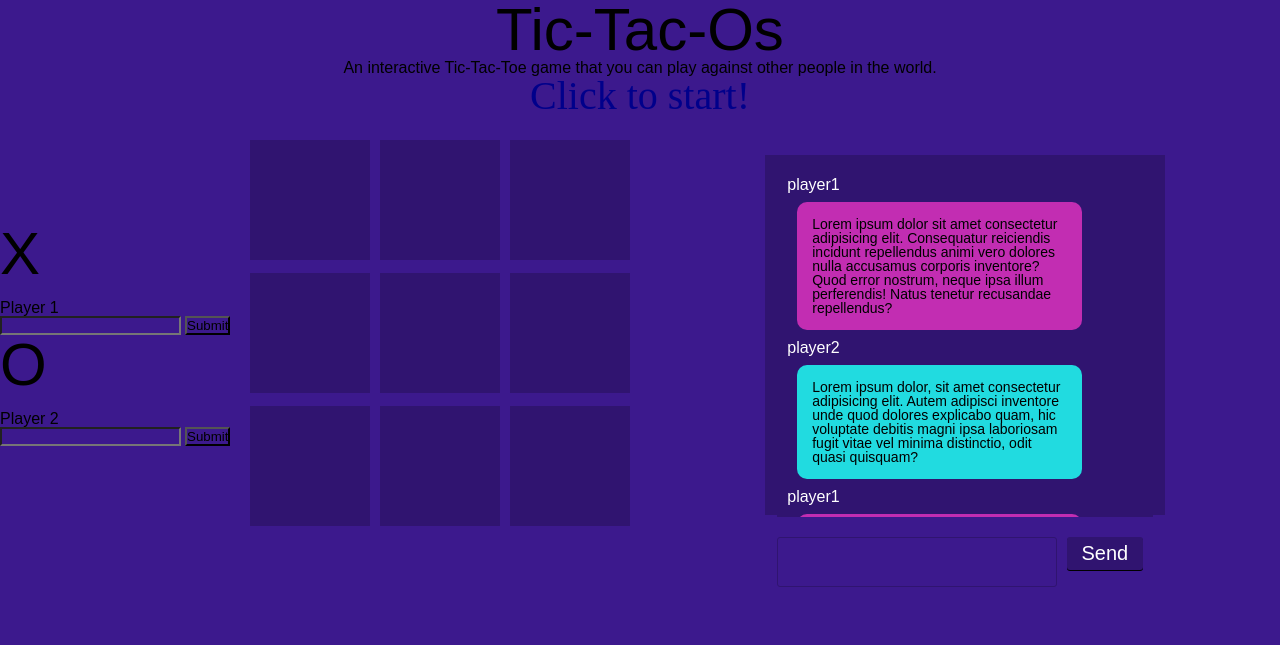
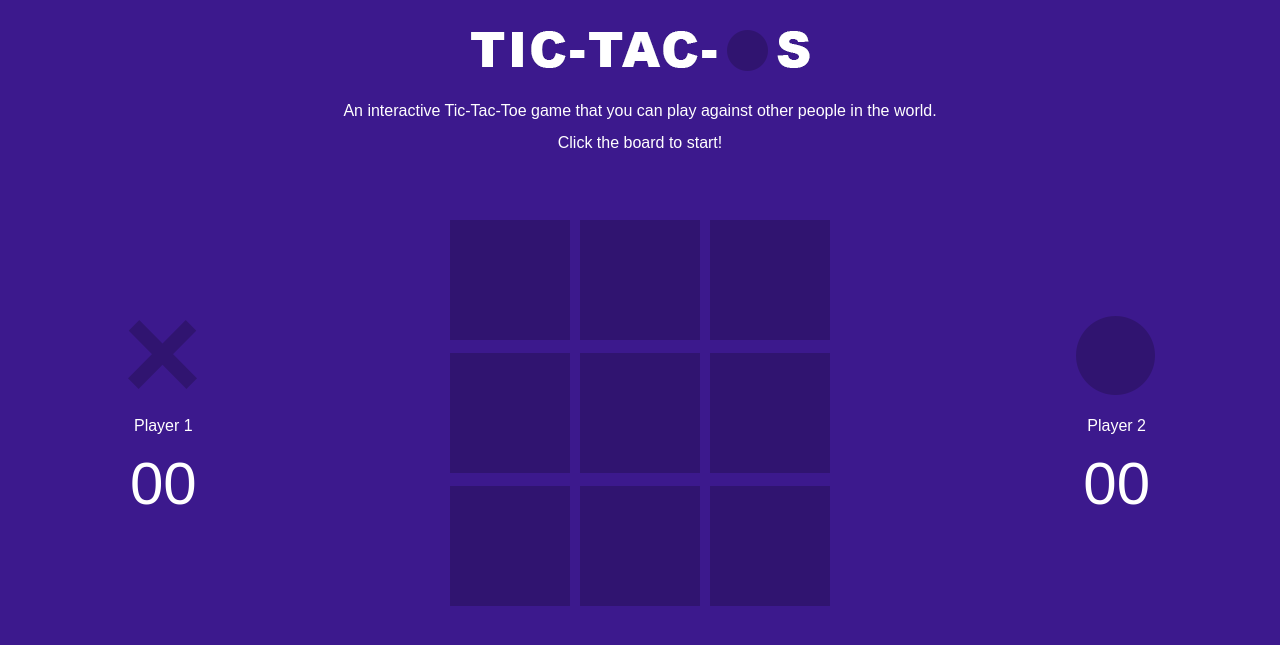
Before and after one commit to dchen95/Tic-Tac-Os, a plain HTML site: page index.html in a window 1280 px wide. Drawn offline with nearby package versions, Linux system fonts and the light colour scheme.

Commit message:
cleaned up and simplified the board. removed chat code and added a few graphics to our images folder

```diff
--- a/assets/style.css
+++ b/assets/style.css
@@ -4,6 +4,7 @@
   font-family: 'Arial', 'Helvetica Neue', 'Helvetica', sans-serif;
   box-sizing: border-box;
   background: #3C198D;
+  color: #ffffff;
 
 }
 #page-container {
@@ -15,7 +16,7 @@
 
 #header {
     background: #3C198D;
-    height: 120px;
+    height: 200px;
     text-align: center;
 }
 
@@ -31,8 +32,13 @@
   background: #3C198D;
 }
 
-#players {
-
+.score {
+  margin: 20px 20px 20px 20px;
+}
+#player_xo {
+  display: flex;
+  flex-direction: column;
+  align-items: center;
 }
 
 #game-board {
@@ -125,7 +131,7 @@ div {
 
 /* --------------- Chat Box -------------- */
 
-#chat-box {
+/* #chat-box {
   width: 400px;
   min-width: 390px;
   height: 360px;
@@ -225,7 +231,7 @@ div {
   font-family: 'Arial', 'Helvetica Neue', 'Helvetica', sans-serif;
   color: #ffffff;
 }
-
+ */
 
 #player1 {
 
--- a/index.html
+++ b/index.html
@@ -1,7 +1,6 @@
 <!DOCTYPE html>
 <head>
     <title>Tic-Tac-Os</title>
-    <!-- Framework links that Malik found goes here-->
     <!-- Firebase reference -->
     <script src="https://www.gstatic.com/firebasejs/4.12.1/firebase.js"></script>
 
@@ -26,33 +25,28 @@
         <!-- Header -->
             <header id="header" class="main-header text-center">
                 <!-- insert logo image here -->
-                <h1>Tic-Tac-Os</h1>
+                <img src="assets/images/title.png">
                 <p>An interactive Tic-Tac-Toe game that you can play against other people in the world.</p>
-                <h2 id="subtitle">Click to start!</h2>
+                <br>
+                <p id="subtitle">Click the board to start!</p>
             </header>
 
         <!-- ########## Main Content (Game Board / Chat Box) ########### -->
             <div id="main-content" class="container">
-                <div id="players">
-                    <h1 id="x">X</h1>
-                    <br>
-                    <p>Player 1</p>
+                <div id="player_xo">
                     <div>
+                    <img src="assets/images/x_p1.png">
+                    <center><p>Player 1</p></center>
+                    </div>
+                    <!-- <div>
                         <form action="#" method="post">
                           <input type="text" id="name" name="player_1">
                           <button type="submit">Submit</button>
                         </form>
-                      </div>
-
-                    <h1 id="o">O</h1>
-                    <br>
-                    <p>Player 2</p>
-                    <div>
-                        <form action="#" method="post">
-                            <input type="text" id="name" name="player_1">
-                            <button type="submit">Submit</button>
-                        </form>
-                        </div>
+                    </div> -->
+                    <div class="score">
+                        <h1 id="score-x">00</h1>
+                    </div>
                 </div>
 
                 <div id="game-board">
@@ -168,19 +162,26 @@
                                 </div>
                             </td>
                         </tr>
-                    <!-- <div class="tile-1 tiles">1</div> -->
-                    <!-- <div class="tile-2 tiles">2</div> -->
-                    <!-- <div class="tile-3 tiles">3</div> -->
-                    <!-- <div class="tile-4 tiles">4</div> -->
-                    <!-- <div class="tile-5 tiles">5</div> -->
-                    <!-- <div class="tile-6 tiles">6</div> -->
-                    <!-- <div class="tile-7 tiles">7</div> -->
-                    <!-- <div class="tile-8 tiles">8</div> -->
-                    <!-- <div class="tile-9 tiles">9</div> -->
                     </table>
                 </div>
 
-                <div id="chat-box" class="container">
+                <div id="player_xo">
+                    <div>
+                    <img src="assets/images/o_p2.png">
+                    <center><p>Player 2</p></center>
+                    </div>
+                    <!-- <div>
+                        <form action="#" method="post">
+                            <input type="text" id="name" name="player_1">
+                            <button type="submit">Submit</button>
+                        </form>
+                    </div> -->
+                    <div class="score">
+                        <h1 id="score-o">00</h1>
+                    </div>
+                </div>
+
+               <!--  <div id="chat-box" class="container">
                     <div class="chatlogs">
 
                         <div class="chat x">
@@ -206,7 +207,7 @@
                         <textarea></textarea>
                         <button>Send</button>
                     </div>
-                </div>
+                </div> -->
 
     </div>
 
```
Also changed, not shown: assets/images/o_p2.png (added), assets/images/title.png (added), assets/images/x_p1.png (added).
